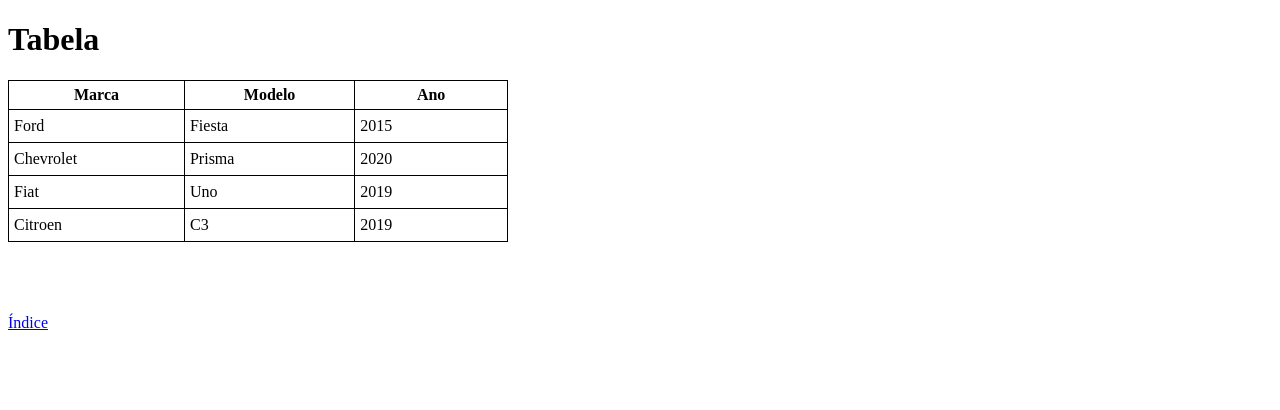
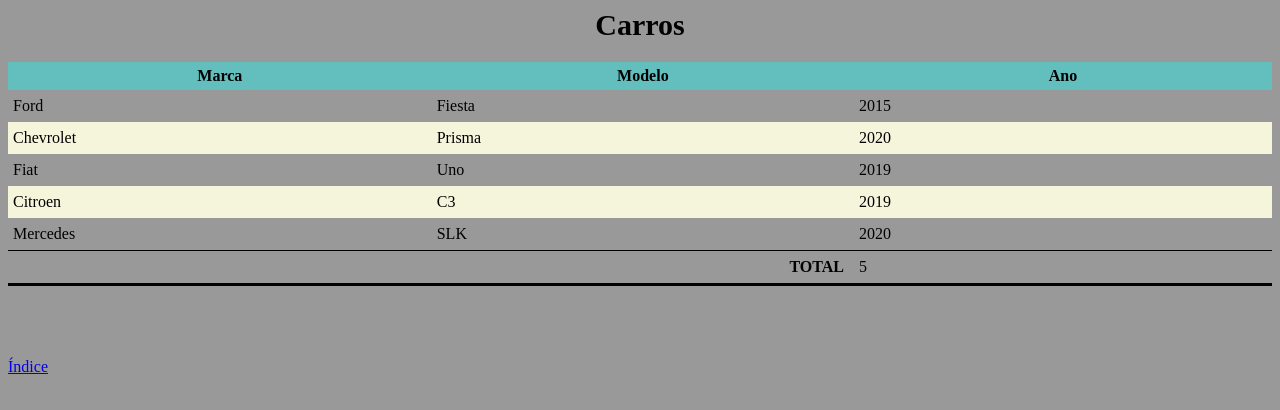
Before and after one commit to chicobahia/jornada-dev, a plain HTML site: page curso.html/aula19/index.html in a window 1280 px wide. Drawn offline with Linux system fonts and the light colour scheme.

Commit message:
CSS Finalizado

```diff
--- a/curso.css/aula08/style.css
+++ b/curso.css/aula08/style.css
@@ -14,6 +14,8 @@
     line-height: normal;
     letter-spacing: normal;
     margin-bottom: 30px;
+    resize: both;
+    overflow: auto;
 }
 
 p {
@@ -39,3 +41,19 @@
 .p7 {font-weight: 700;}
 .p8 {font-weight: 800; text-decoration: underline dotted;}
 .p9 {font-weight: 900; text-decoration: underline dashed;}
+
+::-webkit-scrollbar {
+    background-color: lightgray;
+}
+
+::-webkit-scrollbar-thumb {
+    background-color: whitesmoke;
+}
+
+::-webkit-scrollbar-button {
+    background-color: darkgray;
+}
+
+::-webkit-scrollbar-button:hover {
+    background-color: brown;
+}
--- a/curso.html/aula19/index.html
+++ b/curso.html/aula19/index.html
@@ -4,32 +4,69 @@
     <meta charset="UTF-8">
     <title>Aula 19</title>
     <style>
+
+        body {
+            background-color: #999;
+        }
+
+
         table {
-            border: 1px solid black;
             width: 500px;
             height: 30px;
             border-collapse: collapse;
+            cursor: default;
+        }
+
+        caption {
+            padding-bottom: 20px;
+            font-weight: bold;
+            font-size: 30px;
+        }
+
+        thead {
+            background-color: rgba(0, 255, 255, 0.355);
+        }
+
+        tbody tr:hover {
+            background-color: rgb(55, 23, 86);
+            color: whitesmoke;
+        }
+
+        .cars {
+            width: 100%;
         }
 
         th {
             padding: 5px;
-            border: 1px solid black;
 
         }
 
         td {
             text-align: start;
-            border: 1px solid black;
             width: 500px;
             height: 30px;
             padding-left: 5px;
         }
+
+        .even {
+            background-color: beige;
+        }
+
+        tfoot td {
+            border-top: 1px solid  black;
+            border-bottom: 3px solid  black;
+        }
+
+        .total {
+            text-align: end;
+            padding-right: 10px;
+            font-weight: bolder;
+        }
     </style>
 </head>
 <body>
-    <h1>Tabela</h1>
-
-    <table>
+    <table class="cars">
+        <caption>Carros</caption>
         <thead>
             <tr>
                 <th>Marca</th>
@@ -43,7 +80,7 @@
                 <td>Fiesta</td>
                 <td>2015</td>
             </tr>
-            <tr>
+            <tr class="even">
                 <td>Chevrolet</td>
                 <td>Prisma</td>
                 <td>2020</td>
@@ -53,12 +90,23 @@
                 <td>Uno</td>
                 <td>2019</td>
             </tr>
-            <tr>
+            <tr class="even">
                 <td>Citroen</td>
                 <td>C3</td>
                 <td>2019</td>
             </tr>
+            <tr>
+                <td>Mercedes</td>
+                <td>SLK</td>
+                <td>2020</td>
+            </tr>
         </tbody>
+        <tfoot>
+            <tr>
+                <td colspan="2" class="total">TOTAL</td>
+                <td>5</td>
+            </tr>
+        </tfoot>
     </table>
 
 
```
Also changed, not shown: curso.html/aula20/index.html (+13 -0 lines), curso.html/aula26/index.html (+17 -1 lines).
